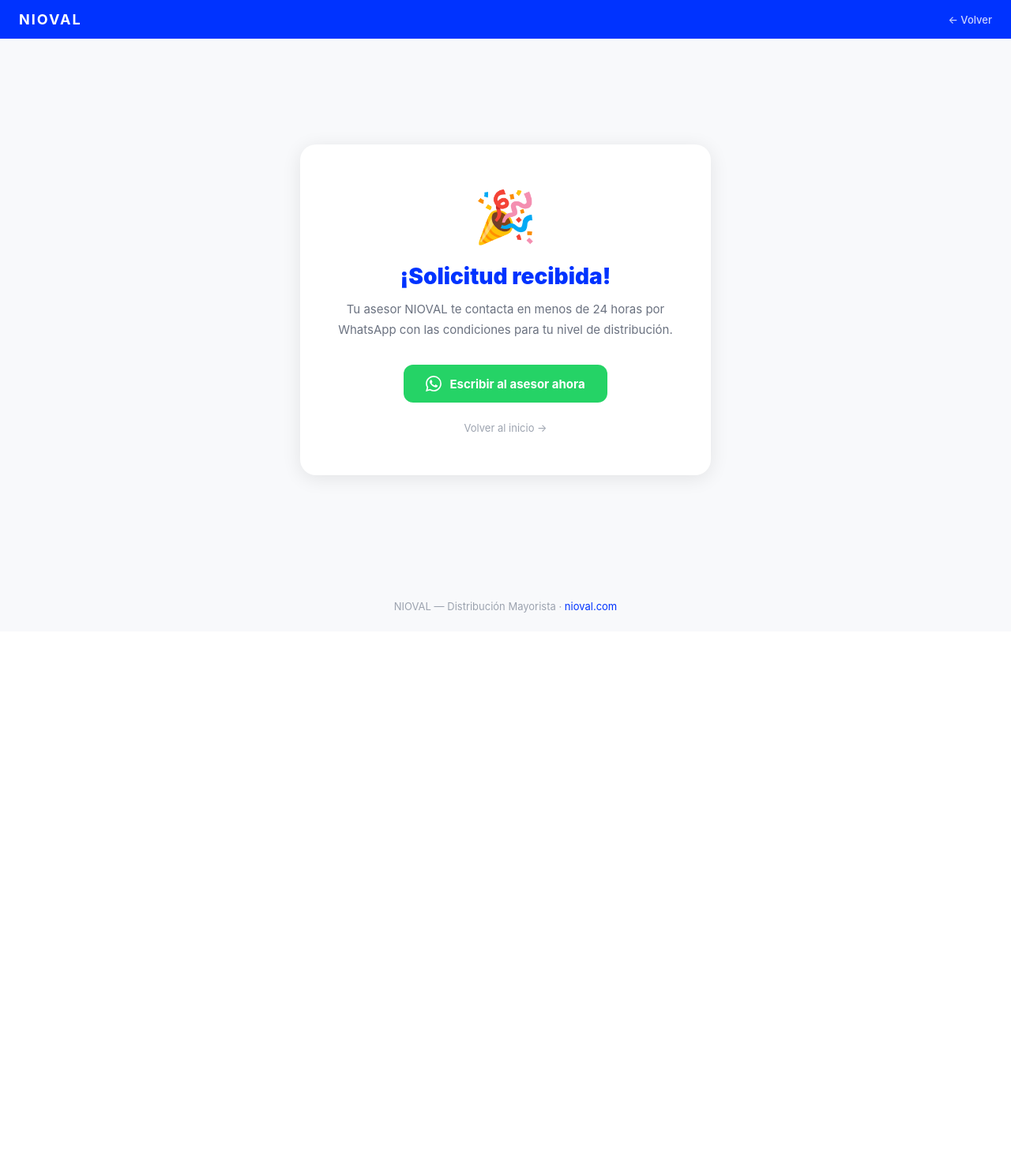
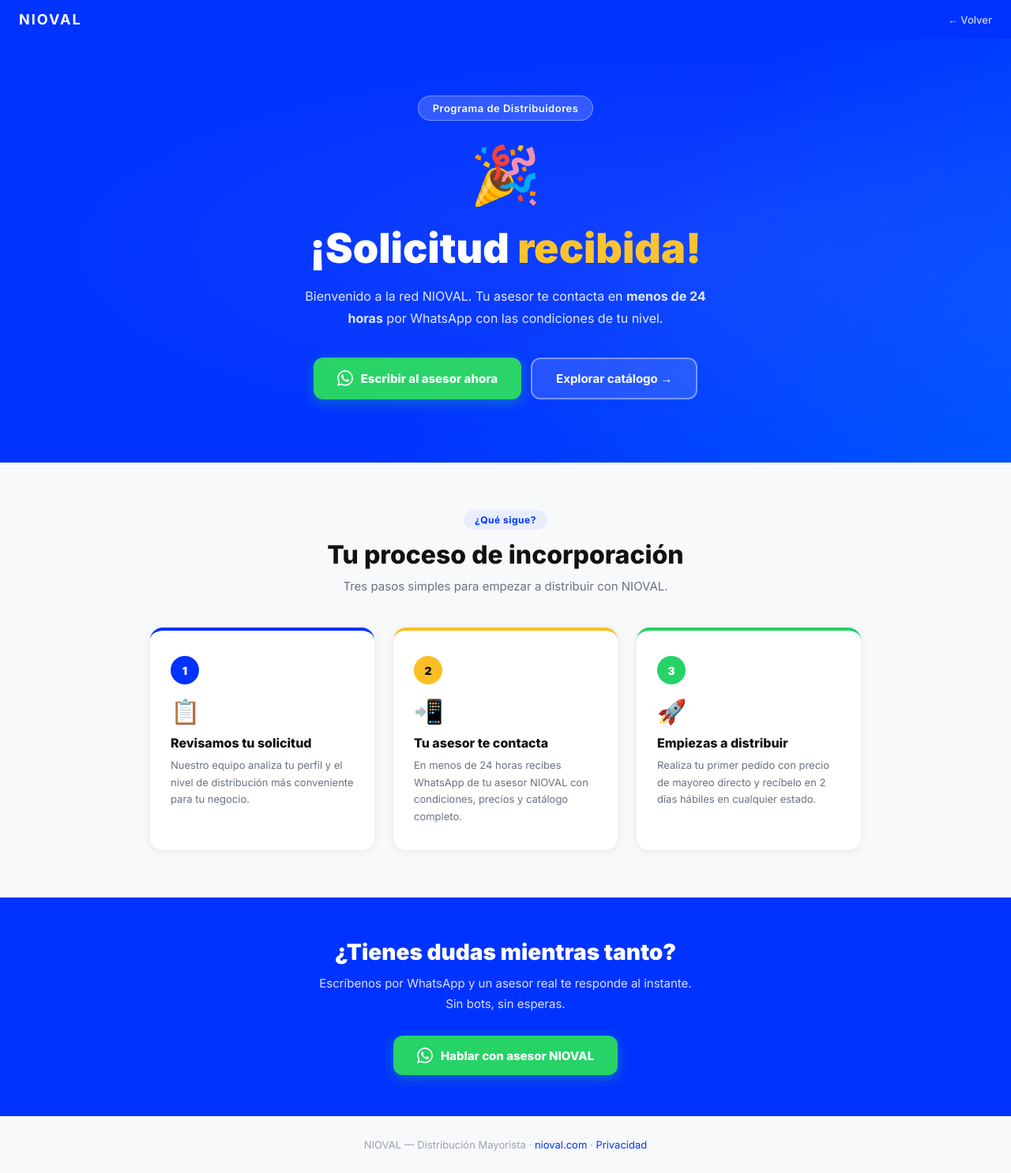
Before and after one commit to luisgarciau03-art/NIOVALWEB, a Flask app: page /distribuidor/gracias in a window 1280 px wide. Shown: the whole page at 79% size. Before the commit the page ends 776 px from the top, so only its background shows below. Run offline with Flask 3, Linux system fonts and the light colour scheme.

Commit message:
Rediseño página gracias distribuidor: hero, pasos, animaciones, CTA
Co-Authored-By: Claude Sonnet 4.6 <noreply@anthropic.com>

```diff
--- a/templates/gracias_distribuidor.html
+++ b/templates/gracias_distribuidor.html
@@ -5,6 +5,7 @@
 <meta name="viewport" content="width=device-width, initial-scale=1.0">
 <title>¡Solicitud recibida! | NIOVAL</title>
 <meta name="robots" content="noindex, nofollow">
+<link href="https://fonts.googleapis.com/css2?family=Inter:wght@400;500;600;700;800;900&display=swap" rel="stylesheet">
 <!-- Google Tag Manager -->
 <script>(function(w,d,s,l,i){w[l]=w[l]||[];w[l].push({'gtm.start':
 new Date().getTime(),event:'gtm.js'});var f=d.getElementsByTagName(s)[0],
@@ -14,21 +15,53 @@ j=d.createElement(s),dl=l!='dataLayer'?'&l='+l:'';j.async=true;j.src=
 <!-- End Google Tag Manager -->
 <style>
 *{margin:0;padding:0;box-sizing:border-box}
-body{font-family:'Inter',sans-serif;background:#f8f9fb;color:#111;min-height:100vh;display:flex;flex-direction:column}
-@import url('https://fonts.googleapis.com/css2?family=Inter:wght@400;600;700;800;900&display=swap');
+body{font-family:'Inter',sans-serif;background:#f8f9fb;color:#111}
+
+/* NAV */
 nav{background:#0033FF;padding:14px 24px;display:flex;align-items:center;justify-content:space-between}
 nav a{color:#fff;text-decoration:none;font-weight:700;letter-spacing:2px;font-size:18px}
 nav .back{font-size:13px;font-weight:500;opacity:.8;letter-spacing:0}
-.main{flex:1;display:flex;align-items:center;justify-content:center;padding:48px 24px}
-.card{background:#fff;border-radius:20px;padding:52px 40px;box-shadow:0 4px 24px rgba(0,0,0,.09);max-width:520px;width:100%;text-align:center}
-.check{font-size:64px;margin-bottom:20px}
-h1{font-size:28px;font-weight:900;color:#0033FF;margin-bottom:12px}
-.sub{font-size:15px;color:#6b7280;line-height:1.7;margin-bottom:32px}
-.wa-btn{display:inline-flex;align-items:center;gap:10px;background:#25D366;color:#fff;padding:14px 28px;border-radius:12px;font-weight:700;font-size:15px;text-decoration:none;margin-bottom:16px}
-.wa-btn:hover{background:#22c55e}
-.back-link{display:block;font-size:13px;color:#9ca3af;text-decoration:none;margin-top:8px}
-.back-link:hover{color:#0033FF}
-footer{text-align:center;padding:24px;color:#9ca3af;font-size:13px}
+
+/* HERO */
+.hero{background:linear-gradient(135deg,#0033FF 55%,#0055FF);color:#fff;padding:72px 24px 80px;text-align:center;position:relative;overflow:hidden}
+.hero::before{content:'';position:absolute;inset:0;background:radial-gradient(ellipse at 70% 50%,rgba(255,255,255,.07) 0%,transparent 70%);pointer-events:none}
+.badge{display:inline-block;background:rgba(255,255,255,.18);border:1px solid rgba(255,255,255,.35);color:#fff;padding:7px 18px;border-radius:20px;font-size:13px;font-weight:600;margin-bottom:24px;letter-spacing:.5px}
+.confetti{font-size:72px;margin-bottom:20px;display:block;animation:pop .6s cubic-bezier(.36,.07,.19,.97) both}
+@keyframes pop{0%{transform:scale(0) rotate(-10deg);opacity:0}70%{transform:scale(1.15) rotate(3deg)}100%{transform:scale(1) rotate(0);opacity:1}}
+.hero h1{font-size:clamp(30px,5vw,52px);font-weight:900;line-height:1.15;margin-bottom:16px}
+.hero h1 span{color:#FBBF24}
+.hero p{font-size:16px;opacity:.88;max-width:520px;margin:0 auto 36px;line-height:1.75}
+.hero-btns{display:flex;gap:12px;justify-content:center;flex-wrap:wrap}
+.btn-wa{background:#25D366;color:#fff;padding:15px 30px;border-radius:12px;font-weight:800;font-size:15px;text-decoration:none;display:inline-flex;align-items:center;gap:10px;transition:background .2s,transform .15s;box-shadow:0 4px 16px rgba(37,211,102,.35)}
+.btn-wa:hover{background:#22c55e;transform:translateY(-2px)}
+.btn-outline{background:rgba(255,255,255,.12);border:2px solid rgba(255,255,255,.4);color:#fff;padding:15px 30px;border-radius:12px;font-weight:700;font-size:15px;text-decoration:none;transition:background .2s}
+.btn-outline:hover{background:rgba(255,255,255,.22)}
+
+/* PASOS */
+.section{padding:60px 24px}
+.section-inner{max-width:900px;margin:0 auto}
+.section-label{display:inline-block;background:#E8EEFF;color:#0033FF;padding:5px 14px;border-radius:20px;font-size:12px;font-weight:700;margin-bottom:12px;letter-spacing:.5px}
+.section-title{font-size:clamp(22px,3.5vw,32px);font-weight:800;margin-bottom:8px}
+.section-sub{font-size:15px;color:#6b7280;line-height:1.7;margin-bottom:40px}
+.pasos{display:grid;grid-template-columns:repeat(auto-fit,minmax(240px,1fr));gap:24px}
+.paso{background:#fff;border-radius:16px;padding:32px 26px;box-shadow:0 2px 12px rgba(0,0,0,.07);border-top:4px solid #0033FF;position:relative;animation:fadeUp .5s ease both}
+.paso:nth-child(2){animation-delay:.1s;border-color:#FBBF24}
+.paso:nth-child(3){animation-delay:.2s;border-color:#25D366}
+@keyframes fadeUp{from{opacity:0;transform:translateY(20px)}to{opacity:1;transform:translateY(0)}}
+.paso-num{width:36px;height:36px;background:#0033FF;color:#fff;border-radius:50%;font-size:14px;font-weight:900;display:flex;align-items:center;justify-content:center;margin-bottom:16px}
+.paso:nth-child(2) .paso-num{background:#FBBF24;color:#111}
+.paso:nth-child(3) .paso-num{background:#25D366}
+.paso-icon{font-size:30px;margin-bottom:12px}
+.paso h3{font-size:16px;font-weight:800;margin-bottom:8px}
+.paso p{font-size:13px;color:#6b7280;line-height:1.65}
+
+/* BANNER ASESOR */
+.banner{background:#0033FF;color:#fff;padding:52px 24px;text-align:center}
+.banner h2{font-size:clamp(20px,3.5vw,28px);font-weight:900;margin-bottom:10px}
+.banner p{font-size:15px;opacity:.85;max-width:480px;margin:0 auto 28px;line-height:1.7}
+
+/* FOOTER */
+footer{text-align:center;padding:28px;color:#9ca3af;font-size:13px}
 footer a{color:#0033FF;text-decoration:none}
 </style>
 </head>
@@ -43,21 +76,64 @@ height="0" width="0" style="display:none;visibility:hidden"></iframe></noscript>
   <a href="/distribuidor" class="back">← Volver</a>
 </nav>
 
-<div class="main">
-  <div class="card">
-    <div class="check">🎉</div>
-    <h1>¡Solicitud recibida!</h1>
-    <p class="sub">Tu asesor NIOVAL te contacta en menos de 24 horas por WhatsApp con las condiciones para tu nivel de distribución.</p>
-    <a class="wa-btn" href="https://api.whatsapp.com/send?phone=526624151997&text=Hola%2C%20acabo%20de%20llenar%20el%20formulario%20para%20ser%20distribuidor%20NIOVAL." target="_blank">
+<!-- HERO -->
+<div class="hero">
+  <span class="badge">Programa de Distribuidores</span>
+  <span class="confetti">🎉</span>
+  <h1>¡Solicitud <span>recibida!</span></h1>
+  <p>Bienvenido a la red NIOVAL. Tu asesor te contacta en <strong>menos de 24 horas</strong> por WhatsApp con las condiciones de tu nivel.</p>
+  <div class="hero-btns">
+    <a href="https://api.whatsapp.com/send?phone=526624151997&text=Hola%2C%20acabo%20de%20llenar%20el%20formulario%20para%20ser%20distribuidor%20NIOVAL." target="_blank" class="btn-wa">
       <svg width="20" height="20" viewBox="0 0 24 24" fill="white"><path d="M17.472 14.382c-.297-.149-1.758-.867-2.03-.967-.273-.099-.471-.148-.67.15-.197.297-.767.966-.94 1.164-.173.199-.347.223-.644.075-.297-.15-1.255-.463-2.39-1.475-.883-.788-1.48-1.761-1.653-2.059-.173-.297-.018-.458.13-.606.134-.133.298-.347.446-.52.149-.174.198-.298.298-.497.099-.198.05-.371-.025-.52-.075-.149-.669-1.612-.916-2.207-.242-.579-.487-.5-.669-.51-.173-.008-.371-.01-.57-.01-.198 0-.52.074-.792.372-.272.297-1.04 1.016-1.04 2.479 0 1.462 1.065 2.875 1.213 3.074.149.198 2.096 3.2 5.077 4.487.709.306 1.262.489 1.694.625.712.227 1.36.195 1.871.118.571-.085 1.758-.719 2.006-1.413.248-.694.248-1.289.173-1.413-.074-.124-.272-.198-.57-.347m-5.421 7.403h-.004a9.87 9.87 0 01-5.031-1.378l-.361-.214-3.741.982.998-3.648-.235-.374a9.86 9.86 0 01-1.51-5.26c.001-5.45 4.436-9.884 9.888-9.884 2.64 0 5.122 1.03 6.988 2.898a9.825 9.825 0 012.893 6.994c-.003 5.45-4.437 9.884-9.885 9.884m8.413-18.297A11.815 11.815 0 0012.05 0C5.495 0 .16 5.335.157 11.892c0 2.096.547 4.142 1.588 5.945L.057 24l6.305-1.654a11.882 11.882 0 005.683 1.448h.005c6.554 0 11.89-5.335 11.893-11.893a11.821 11.821 0 00-3.48-8.413z"/></svg>
       Escribir al asesor ahora
     </a>
-    <a href="/" class="back-link">Volver al inicio →</a>
+    <a href="/" class="btn-outline">Explorar catálogo →</a>
   </div>
 </div>
 
+<!-- PASOS -->
+<section class="section">
+  <div class="section-inner">
+    <div style="text-align:center;margin-bottom:40px">
+      <span class="section-label">¿Qué sigue?</span>
+      <h2 class="section-title">Tu proceso de incorporación</h2>
+      <p class="section-sub">Tres pasos simples para empezar a distribuir con NIOVAL.</p>
+    </div>
+    <div class="pasos">
+      <div class="paso">
+        <div class="paso-num">1</div>
+        <div class="paso-icon">📋</div>
+        <h3>Revisamos tu solicitud</h3>
+        <p>Nuestro equipo analiza tu perfil y el nivel de distribución más conveniente para tu negocio.</p>
+      </div>
+      <div class="paso">
+        <div class="paso-num">2</div>
+        <div class="paso-icon">📲</div>
+        <h3>Tu asesor te contacta</h3>
+        <p>En menos de 24 horas recibes WhatsApp de tu asesor NIOVAL con condiciones, precios y catálogo completo.</p>
+      </div>
+      <div class="paso">
+        <div class="paso-num">3</div>
+        <div class="paso-icon">🚀</div>
+        <h3>Empiezas a distribuir</h3>
+        <p>Realiza tu primer pedido con precio de mayoreo directo y recíbelo en 2 días hábiles en cualquier estado.</p>
+      </div>
+    </div>
+  </div>
+</section>
+
+<!-- BANNER CTA -->
+<div class="banner">
+  <h2>¿Tienes dudas mientras tanto?</h2>
+  <p>Escríbenos por WhatsApp y un asesor real te responde al instante. Sin bots, sin esperas.</p>
+  <a href="https://api.whatsapp.com/send?phone=526624151997&text=Hola%2C%20acabo%20de%20llenar%20el%20formulario%20para%20ser%20distribuidor%20NIOVAL." target="_blank" class="btn-wa">
+    <svg width="20" height="20" viewBox="0 0 24 24" fill="white"><path d="M17.472 14.382c-.297-.149-1.758-.867-2.03-.967-.273-.099-.471-.148-.67.15-.197.297-.767.966-.94 1.164-.173.199-.347.223-.644.075-.297-.15-1.255-.463-2.39-1.475-.883-.788-1.48-1.761-1.653-2.059-.173-.297-.018-.458.13-.606.134-.133.298-.347.446-.52.149-.174.198-.298.298-.497.099-.198.05-.371-.025-.52-.075-.149-.669-1.612-.916-2.207-.242-.579-.487-.5-.669-.51-.173-.008-.371-.01-.57-.01-.198 0-.52.074-.792.372-.272.297-1.04 1.016-1.04 2.479 0 1.462 1.065 2.875 1.213 3.074.149.198 2.096 3.2 5.077 4.487.709.306 1.262.489 1.694.625.712.227 1.36.195 1.871.118.571-.085 1.758-.719 2.006-1.413.248-.694.248-1.289.173-1.413-.074-.124-.272-.198-.57-.347m-5.421 7.403h-.004a9.87 9.87 0 01-5.031-1.378l-.361-.214-3.741.982.998-3.648-.235-.374a9.86 9.86 0 01-1.51-5.26c.001-5.45 4.436-9.884 9.888-9.884 2.64 0 5.122 1.03 6.988 2.898a9.825 9.825 0 012.893 6.994c-.003 5.45-4.437 9.884-9.885 9.884m8.413-18.297A11.815 11.815 0 0012.05 0C5.495 0 .16 5.335.157 11.892c0 2.096.547 4.142 1.588 5.945L.057 24l6.305-1.654a11.882 11.882 0 005.683 1.448h.005c6.554 0 11.89-5.335 11.893-11.893a11.821 11.821 0 00-3.48-8.413z"/></svg>
+    Hablar con asesor NIOVAL
+  </a>
+</div>
+
 <footer>
-  <p>NIOVAL — Distribución Mayorista · <a href="/">nioval.com</a></p>
+  <p>NIOVAL — Distribución Mayorista · <a href="/">nioval.com</a> · <a href="/privacidad">Privacidad</a></p>
 </footer>
 </body>
 </html>
```
